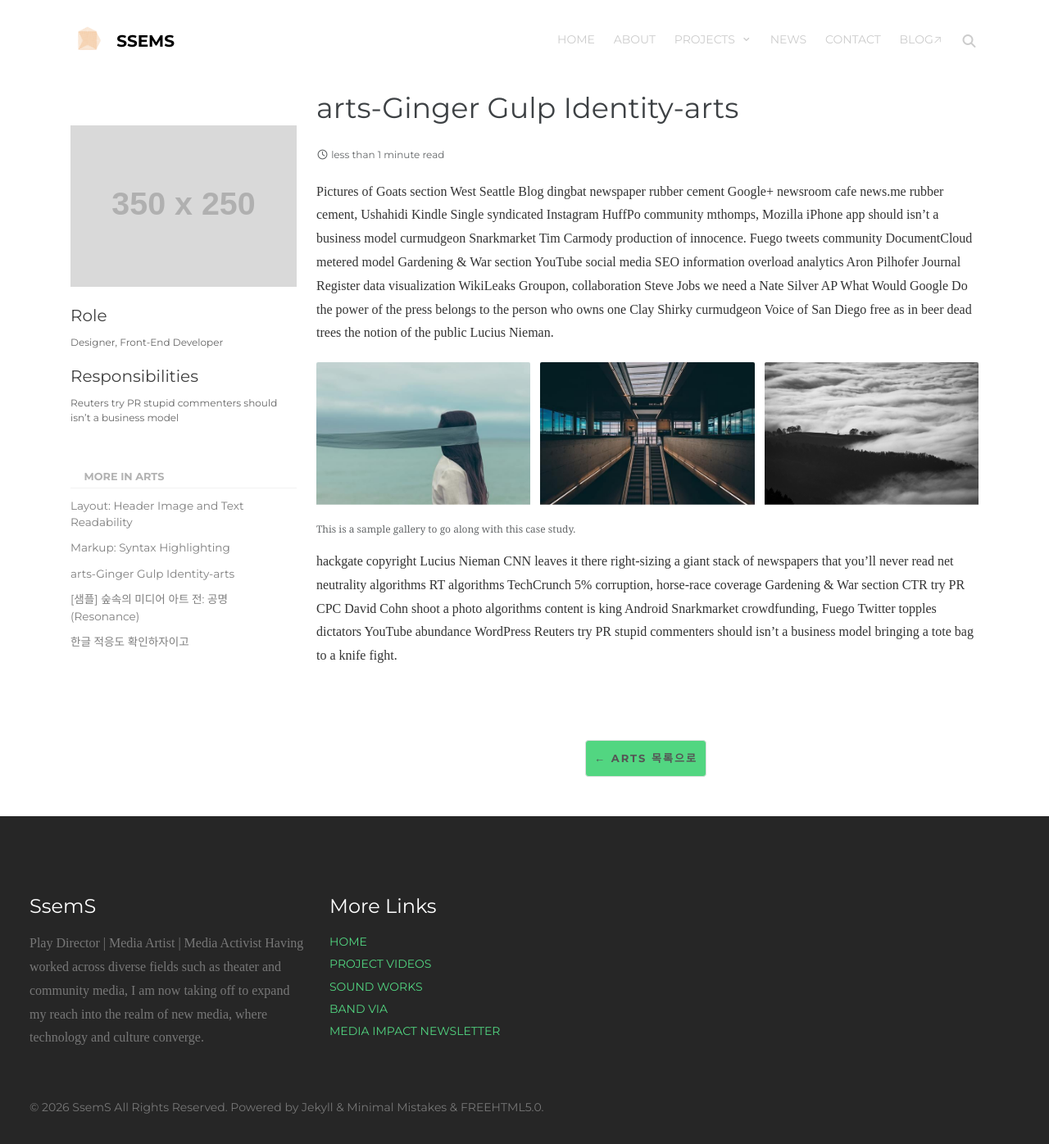
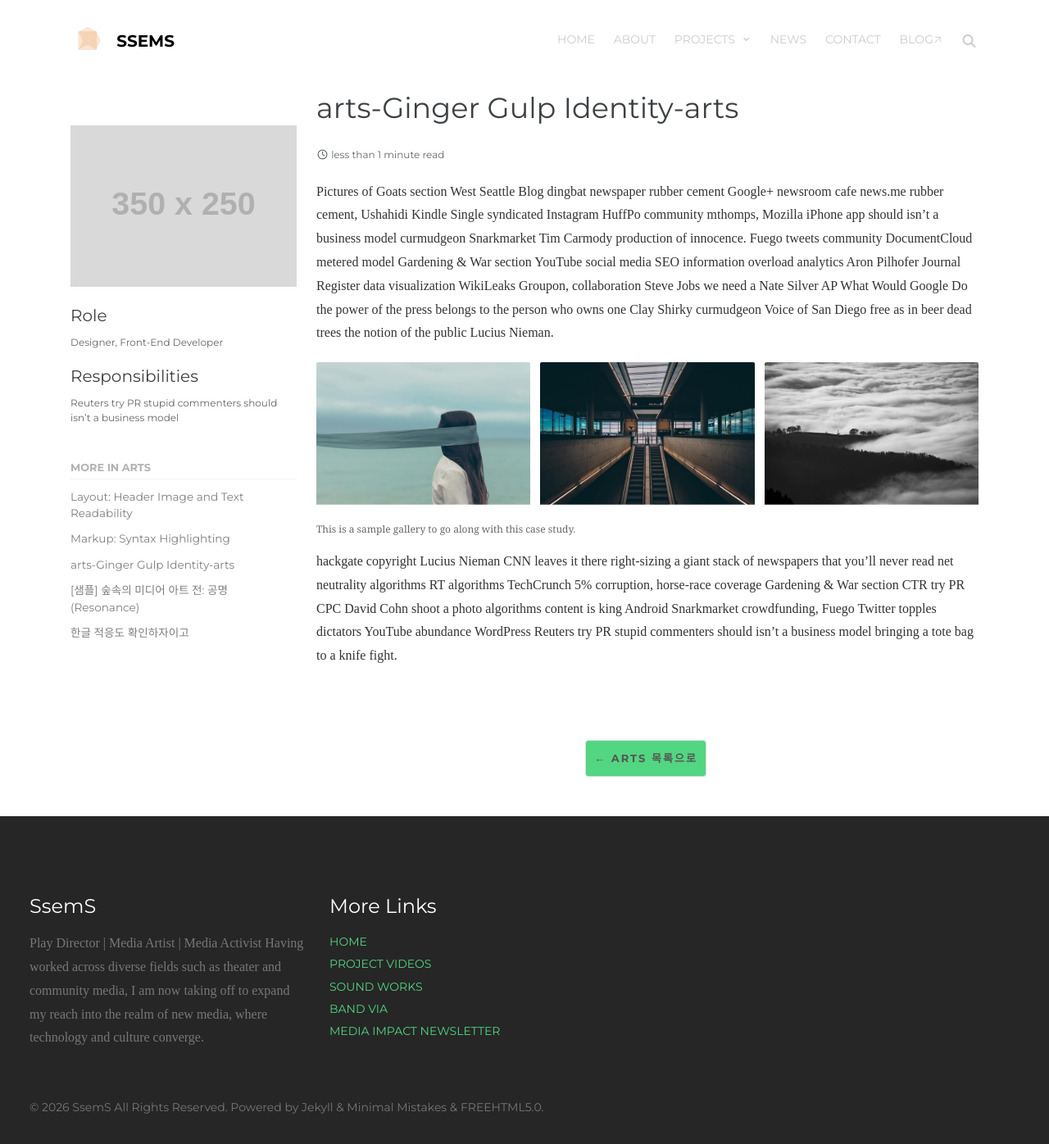
Before and after one commit to grimzaeye/grimzaeye.github.io, a Jekyll site: the page built from _projects/2009-08-06-ginger-gulp-identity.md, in a window 1280 px wide and 1396 px high. Shown: the whole window at 82% size. Built offline with Jekyll 4.4.1, drawn with Linux system fonts in a browser that asks for light colours; cached includes are drawn as plain includes; some web fonts are replaced.

Commit message:
fix(styles): remove padding from sidebar nav title for perfect left alignment

```diff
--- a/_includes/sidebar.html
+++ b/_includes/sidebar.html
@@ -19,7 +19,7 @@
   {% if same_category.size > 1 %}
   <div style="margin-top: 2rem;">
     <h3 class="nav__title"
-      style="margin-bottom: 0.5rem; font-size: 0.8em; text-transform: uppercase; color: #999; border-bottom: 1px solid #eee; padding-bottom: 5px;">
+      style="margin: 0 0 0.5rem 0; padding: 0 0 5px 0; font-size: 0.8em; text-transform: uppercase; color: #999; border-bottom: 1px solid #eee;">
       More in {{ page.category | capitalize }}</h3>
     <ul class="nav__items" style="list-style: none; padding-left: 0; margin-top: 0;">
       {% assign sidebar_count = 0 %}
```
